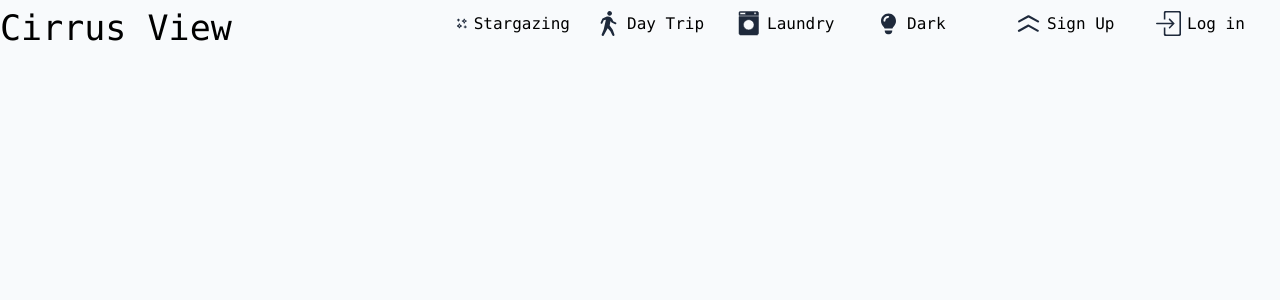
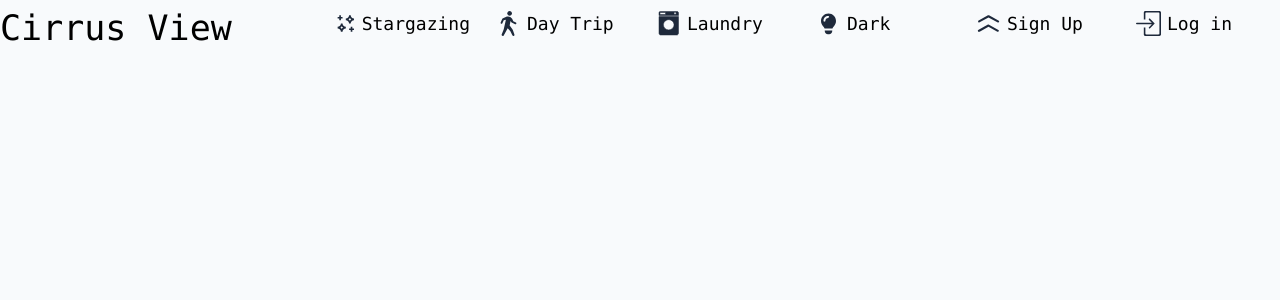
Before and after one commit to BrianRego03/cirrus-view, a React (Vite) app: page / in a window 1280 px wide. Shown: the top 300 px of the page. Built offline with nearby package versions, Linux system fonts and the light colour scheme; no server answers.

Commit message:
Add response handling while creating location

```diff
--- a/src/App.css
+++ b/src/App.css
@@ -134,6 +134,7 @@
 
 html {
   overflow-y: scroll; /* Always show scrollbar space */
+  /* font-size: 20px; */
 }
 
 .outletContainer{
@@ -472,11 +473,13 @@ html {
 }
 .accountStatus div{
   /* margin-right: 20px; */
-  width: 140px;
+  width: 160px;
   text-align: center;
   display: flex;
   padding: 10px;
   align-items: center;
+  /* font-size: 0.9rem; */
+  font-size: 18px;
 }
 
 .accountStatus div:hover{
--- a/src/components/CreateLocationForm.jsx
+++ b/src/components/CreateLocationForm.jsx
@@ -3,7 +3,7 @@ import DeleteX from "./icons/DeleteX";
 const API_URL = import.meta.env.VITE_API_URL;
 
 
-const CreateLocationForm=({parentId})=>{
+const CreateLocationForm=({parentId,callbackFunction})=>{
     const [windowFormState,setWindowFormState]=useState(false);
 
     const [place,setPlace]=useState('');
@@ -32,6 +32,9 @@ const CreateLocationForm=({parentId})=>{
             });
             if(!response.ok)throw new Error('Submission failed');
             const result = await response.json();
+            callbackFunction(result);
+            setWindowFormState(!windowFormState);
+
             console.log(result);
         }catch(err){
             console.log(err);
--- a/src/components/TripSolo.jsx
+++ b/src/components/TripSolo.jsx
@@ -71,6 +71,7 @@ const TripSolo = ()=>{
     }
 
     const tripRefresh=(refreshData)=>{
+      console.log(refreshData);
       setLaundrySolo(refreshData);
 
     }
@@ -113,7 +114,7 @@ const TripSolo = ()=>{
                 onClick={()=>{navigate(`/laundry/${lid}/report`)}}>
                   <span>Weather Report</span></div>
                 <CreateWindowForm parentId={lid} type="tripId" callbackFunction={tripRefresh}/>
-                <CreateLocationForm parentId={lid}/>
+                <CreateLocationForm parentId={lid}  callbackFunction={tripRefresh}/>
               </div>
             </>
           ) : (
```
